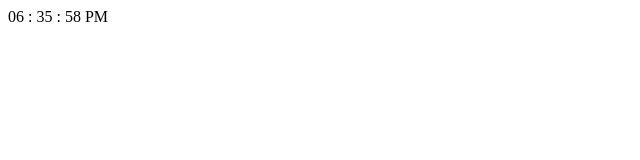
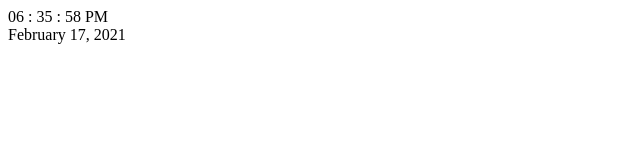
Before and after one commit to wtsaygers1/digital-clock, a plain HTML site: page index.html in a window 1280 px wide. Shown: the whole page, without its empty margins (0-640 px from the left). Drawn offline with Linux system fonts and the light colour scheme.

Commit message:
adds date, month, year

```diff
--- a/index.html
+++ b/index.html
@@ -8,41 +8,10 @@
     <body>
         <!-- headers and paragraphs and divs/spans, etc -->
         <div id='clock'></div>
+        <div id='date'></div>
 
         <script src="/js/main.js"></script>
-        <!-- <script>
 
-setInterval(currentTime, 1000);
-
-function currentTime() {
-    let time = new Date();
-    let hour = time.getHours();
-    let min = time.getMinutes();
-    let sec = time.getSeconds();
-    am_pm = 'AM';
-
-    if (hour > 12) {
-        hour -= 12;
-        am_pm = 'PM';
-    }
-    if (hour == 0) {
-        hr = 12;
-        am_pm = 'AM';
-    }
-
-    hour = hour < 10 ? '0' + hour : hour;
-    min = min < 10 ? '0' + min : min;
-    sec = sec < 10 ? '0' + sec : sec;
-
-    let timeFormat = hour + ' : ' + min + ' : ' + sec + ' ' + am_pm;
-
-    document.getElementById('clock').innerHTML = timeFormat;
-
-}
-
-currentTime();
-
-        </script> -->
         <footer> <!-- links and signoff --> </footer>
     </body>
 </html>
--- a/js/main.js
+++ b/js/main.js
@@ -69,3 +69,11 @@ currentTime();
         }
     }
     */
+
+let schedule = new Date();
+    let day = schedule.getDate();
+    let month = ['January', 'February', 'March', 'April', 'May', 'June',
+                'July', 'August', 'September', 'October', 'November', 'December'];
+    let year = schedule.getFullYear();
+
+document.getElementById('date').innerHTML = month[schedule.getMonth()] + ' ' + day + ', ' + year;
```
